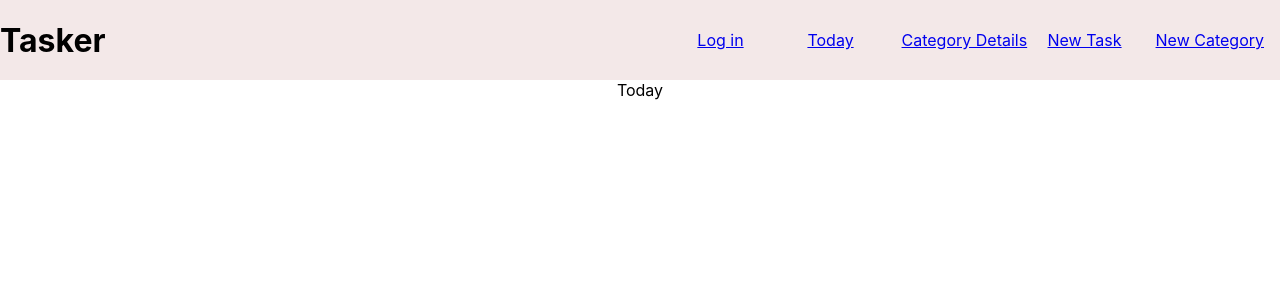
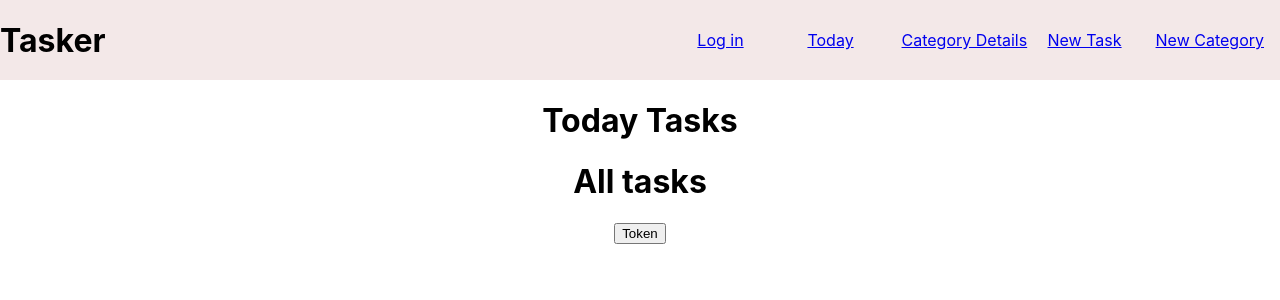
Before and after one commit to Dante-Berishaj/tasker, a React (Create React App) app: page /Today in a window 1280 px wide. Shown: the top 300 px of the page. Built offline with nearby package versions, Linux system fonts and the light colour scheme.

Commit message:
console logging tasks and fixing token issue

```diff
--- a/src/screens/Login.js
+++ b/src/screens/Login.js
@@ -25,8 +25,8 @@ const Login = () => {
             body: JSON.stringify(data)
         });
         result = await result.json()
-        let token = JSON.stringify(JSON.stringify(result.data.token))
         localStorage.setItem('data', JSON.stringify(result))
+        let token = result.data.token;
         localStorage.setItem('token', token);
         history.push('/today')
     }
--- a/src/screens/Today.js
+++ b/src/screens/Today.js
@@ -1,9 +1,41 @@
-import React from 'react'
+import React, { useEffect, useState } from 'react'
 
 const Today = () => {
+  const [allTasks, setAllTasks] = useState([]);
+
+
+  const getAllTasks = async() => {
+    let token = localStorage.getItem('token')
+    console.log(token)
+    const response = await fetch('/tasks', {
+      method: "get",
+      headers: {
+        // eslint-disable-next-line no-eval
+        "Authorization": `Bearer ` + token,
+      }
+    }).then(response => {
+      return response.json();
+
+    })
+    console.log(response.data);
+
+
+   }
+
+  useEffect(() => {
+
+  }, []);
+
   return (
-    <div>Today</div>
-  )
-}
+    <>
+    <h1>Today Tasks</h1>
 
-export default Today
+    <div>
+      <h1>All tasks</h1>
+      <button onClick={getAllTasks}>Token</button>
+    </div>
+    </>
+  );
+};
+
+export default Today;
```
